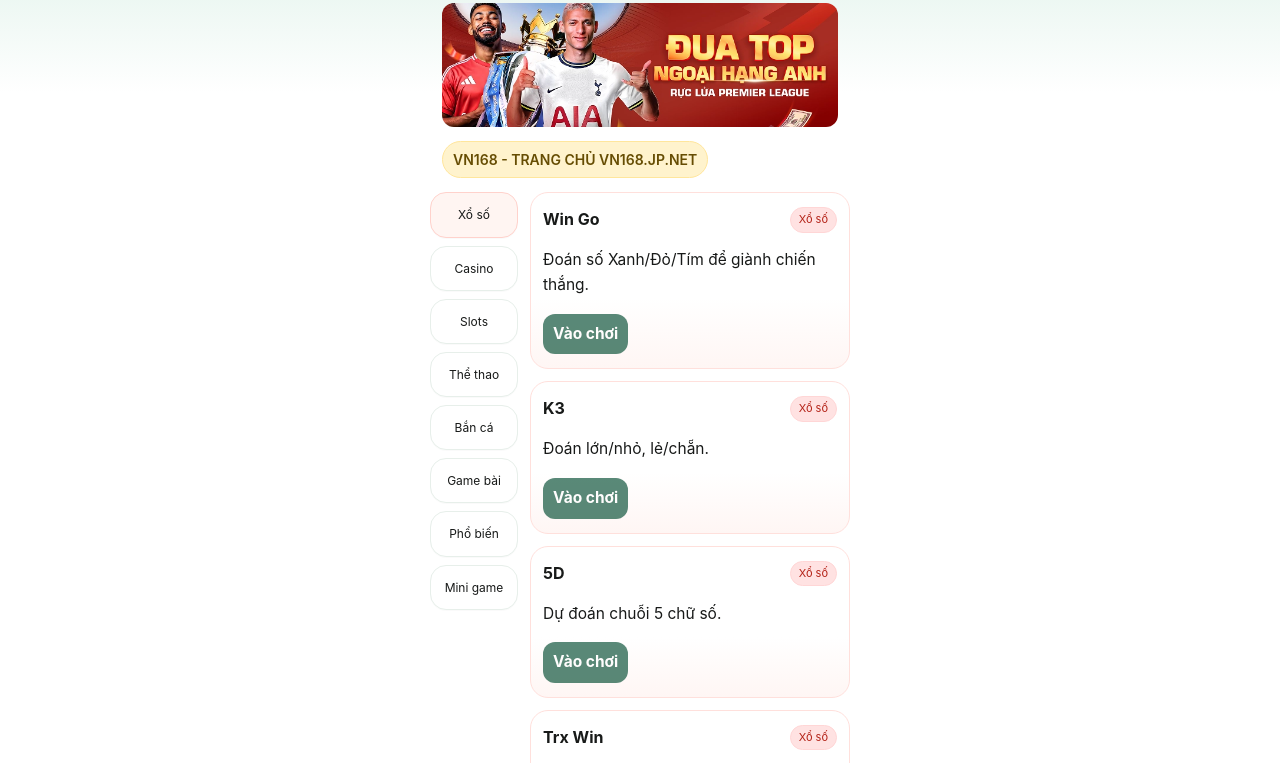
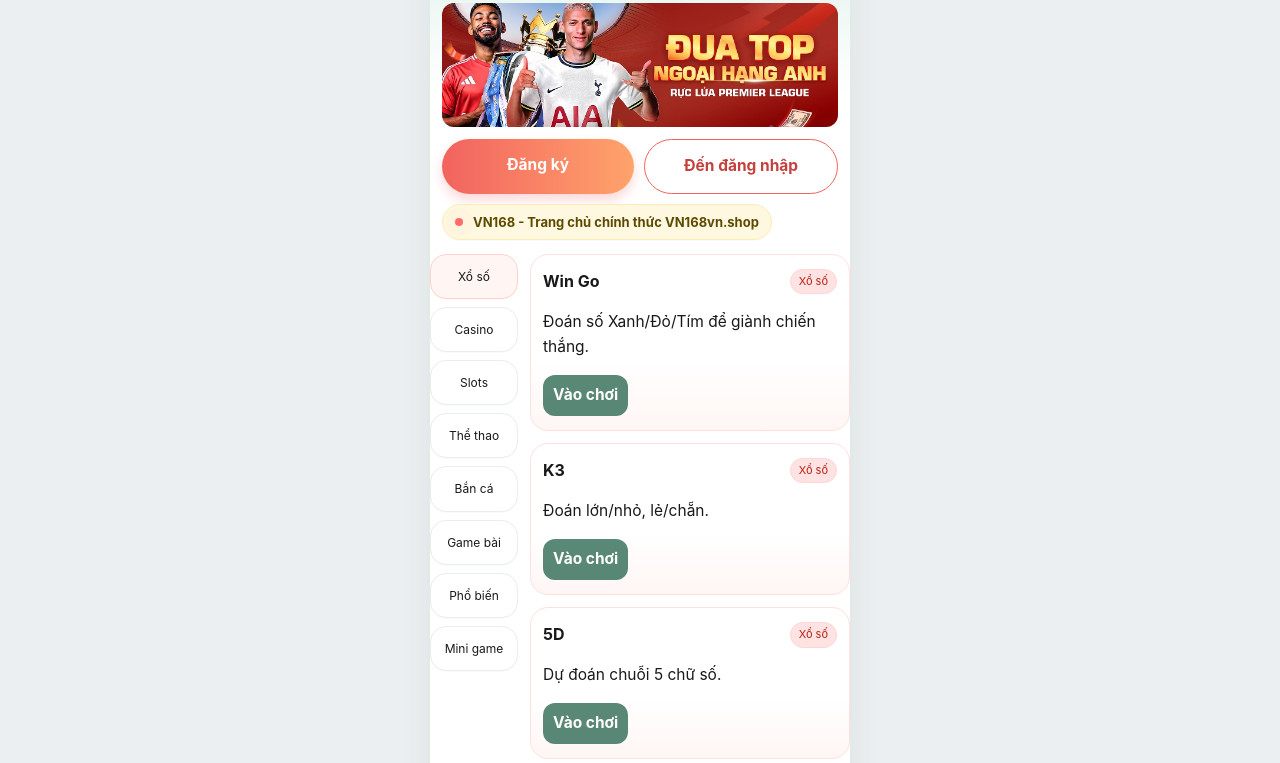
Before and after one commit to lanhxinhiu/vn168-jp-net-new, a plain HTML site: page index.html in a window 1280 px wide. Shown: the part 54-817 px from the top of the page. Drawn offline with Linux system fonts and the light colour scheme.

Commit message:
Add files via upload

```diff
--- a/index.html
+++ b/index.html
@@ -75,20 +75,35 @@
   </script>
 </head>
 <body>
+<div class="page">
 <header class="topbar">
   <div class="wrap">
-    <a class="brand" href="/"><img src="/assets/logo.png" alt="VN168" width="140" height="36" loading="eager" fetchpriority="high"></a>
+    <a class="brand" href="/">
+      <img src="/assets/logo.png" alt="VN168" width="140" height="36" loading="eager" fetchpriority="high">
+    </a>
   </div>
 </header>
 
 <main>
-  <section class="banner"><div class="wrap">
-    <img class="hero-img" src="/assets/banner-hero.webp" alt="VN168 banner" width="690" height="200" loading="eager" fetchpriority="high">
-  </div></section>
+  <section class="banner">
+    <div class="wrap">
+      <img class="hero-img" src="/assets/banner-hero.webp" alt="VN168 banner" width="690" height="200" loading="eager" fetchpriority="high">
+    </div>
+  </section>
 
-  <section class="notice"><div class="wrap">
-    <h1 class="notice-title">VN168 - TRANG CHỦ VN168.JP.NET</h1>
-  </div></section>
+  <!-- CTA register/login -->
+  <section class="cta">
+    <div class="wrap cta-row">
+      <a class="btn cta-primary rounded-xl" href="https://373vn.com/#/register" target="_blank" rel="nofollow noopener">Đăng ký</a>
+      <a class="btn cta-secondary rounded-xl" href="https://373vn.com/#/login" target="_blank" rel="nofollow noopener">Đến đăng nhập</a>
+    </div>
+  </section>
+
+  <section class="notice">
+    <div class="wrap">
+      <h1 class="notice-title">VN168 - Trang chủ chính thức VN168vn.shop</h1>
+    </div>
+  </section>
 
   <section class="mobile-shell">
     <div class="wrap app">
@@ -140,5 +155,6 @@
     <p class="copy">© 2025 <a href="/" title="Trang chủ VN168">VN168</a></p>
   </div>
 </footer>
+</div>
 </body>
 </html>
--- a/styles.css
+++ b/styles.css
@@ -5,29 +5,40 @@ body{font:15.5px/1.6 Inter, system-ui, -apple-system, Segoe UI, Roboto, Helvetic
 img{max-width:100%;height:auto;display:block}
 a{text-decoration:none;color:inherit}
 .wrap{max-width:var(--maxw);margin:0 auto;padding:0 12px}
+
 .topbar{position:sticky;top:0;z-index:100;background:#fff;border-bottom:1px solid var(--line);backdrop-filter:saturate(140%) blur(8px)}
 .topbar .wrap{display:flex;align-items:center;justify-content:space-between;padding:10px 12px}
 .brand img{height:28px;width:auto}
+
 .banner{background:linear-gradient(180deg,#ecf7f2 0,#fff 70%);padding:8px 0}
 .hero-img{border-radius:12px;aspect-ratio:16/5;width:100%;object-fit:cover}
+
+.cta-row{display:flex;gap:10px;justify-content:space-between;padding:4px 0}
+.btn{display:inline-block;text-align:center;padding:10px 12px;border-radius:12px;font-weight:700}
+.rounded-xl{border-radius:999px;padding:14px 16px}
+.cta-primary{flex:1;background:linear-gradient(90deg,#f2635f,#ffa36b);color:#fff;box-shadow:0 6px 12px rgba(242,99,95,.25)}
+.cta-secondary{flex:1;background:#fff;border:1.5px solid #f2635f;color:#c5413d}
+
 .notice .wrap{display:block;padding:6px 12px}
-.notice-title{margin:0;font-size:14px;line-height:1.4;font-weight:600;color:#664d03;background:#fff3cd;border:1px solid #ffe69c;border-radius:999px;padding:8px 10px;display:inline-block}
+.notice-title{position:relative;margin:0;font-size:13px;line-height:1.4;font-weight:700;color:#5c4a03;background:#fff8e1;border:1px solid #ffecb5;border-radius:999px;padding:8px 12px 8px 30px;display:inline-block;box-shadow:0 1px 0 rgba(0,0,0,.02)}
+.notice-title:before{content:"";position:absolute;left:12px;top:50%;transform:translateY(-50%);width:8px;height:8px;border-radius:50%;background:#ff6b6b;box-shadow:0 0 0 0 rgba(255,107,107,.5);animation:pulse 2s infinite}
+@keyframes pulse{0%{box-shadow:0 0 0 0 rgba(255,107,107,.5)}70%{box-shadow:0 0 0 10px rgba(255,107,107,0)}100%{box-shadow:0 0 0 0 rgba(255,107,107,0)}}
+
 .mobile-shell .app{display:grid;grid-template-columns:auto 1fr;gap:12px;padding:8px 0}
 .side{display:flex;flex-direction:column;gap:8px;width:88px}
 .side-item{display:block;text-align:center;padding:12px 6px;border:1px solid var(--line);border-radius:16px;background:#fff;box-shadow:0 1px 0 rgba(0,0,0,.02);font-size:12px}
 .side-item.is-active{border-color:#ffd2cc;background:#fff5f2}
+
 .feed{display:flex;flex-direction:column;gap:12px}
 .card{border:1px solid #ffe0dc;background:linear-gradient(180deg,#fff 0,#fff 60%,#fff6f4 100%);border-radius:18px;padding:14px 12px}
 .card-hd{display:flex;align-items:center;justify-content:space-between;margin-bottom:4px}
 .card h2{margin:0;font-size:16px}
 .tag{font-size:11px;background:#ffe2e2;color:#b42318;padding:3px 8px;border-radius:999px;border:1px solid #ffd6d6}
 .actions{margin-top:8px}
-.btn{display:inline-block;text-align:center;padding:10px 12px;border-radius:12px;font-weight:700}
 .btn.primary{background:var(--green);color:#fff}
-.btn.ghost{border:1px solid var(--line);background:#fff}
-.btn.block{display:block;width:100%}
 .btn.sm{padding:8px 10px}
 .btn.is-disabled{opacity:.65;pointer-events:none}
+
 .section{padding:10px 0}
 .section h2{margin:0 0 8px;font-size:17px}
 .list{list-style:none;margin:0;padding:0}
@@ -37,14 +48,26 @@ a{text-decoration:none;color:inherit}
 .badge.alt{background:#fff2d9;color:#7a5200}
 .badge.self{background:#e7efff;color:#1d3c90}
 .note{color:var(--muted);font-size:13px}
+
 .faq{border:1px solid var(--line);border-radius:12px;padding:10px;margin-bottom:8px}
 .faq summary{cursor:pointer;font-weight:600}
 .faq div{color:var(--muted);padding-top:6px}
+
 .footer{background:#0b3a2a;color:#d9f3ea;margin-top:8px}
 .footer .wrap{padding:16px 12px}
 .footer a{color:#d9f3ea}
 .footer .about{margin:0 0 6px}
 .footer .contact{margin:0 0 6px;font-size:14px}
 .footer .copy{margin:0;font-size:13px}
+
 .mono{font-family:ui-monospace,SFMono-Regular,Menlo,Monaco,Consolas,"Liberation Mono","Courier New",monospace}
 .url{word-break:break-all}
+
+
+/* Fixed centered shell like a mobile frame on all viewports */
+body{background:#eceff1}
+.page{width:420px;max-width:100vw;margin:0 auto;background:#fff;min-height:100dvh;box-shadow:0 10px 30px rgba(2,75,49,.08)}
+.topbar{left:unset;right:unset;width:100%}
+/* Ensure every section edge aligns */
+.wrap{padding-left:12px;padding-right:12px}
+.banner,.notice,.mobile-shell,.section,.footer{width:100%}
```
Also changed, not shown: assets/favicon.png, assets/logo.png.
